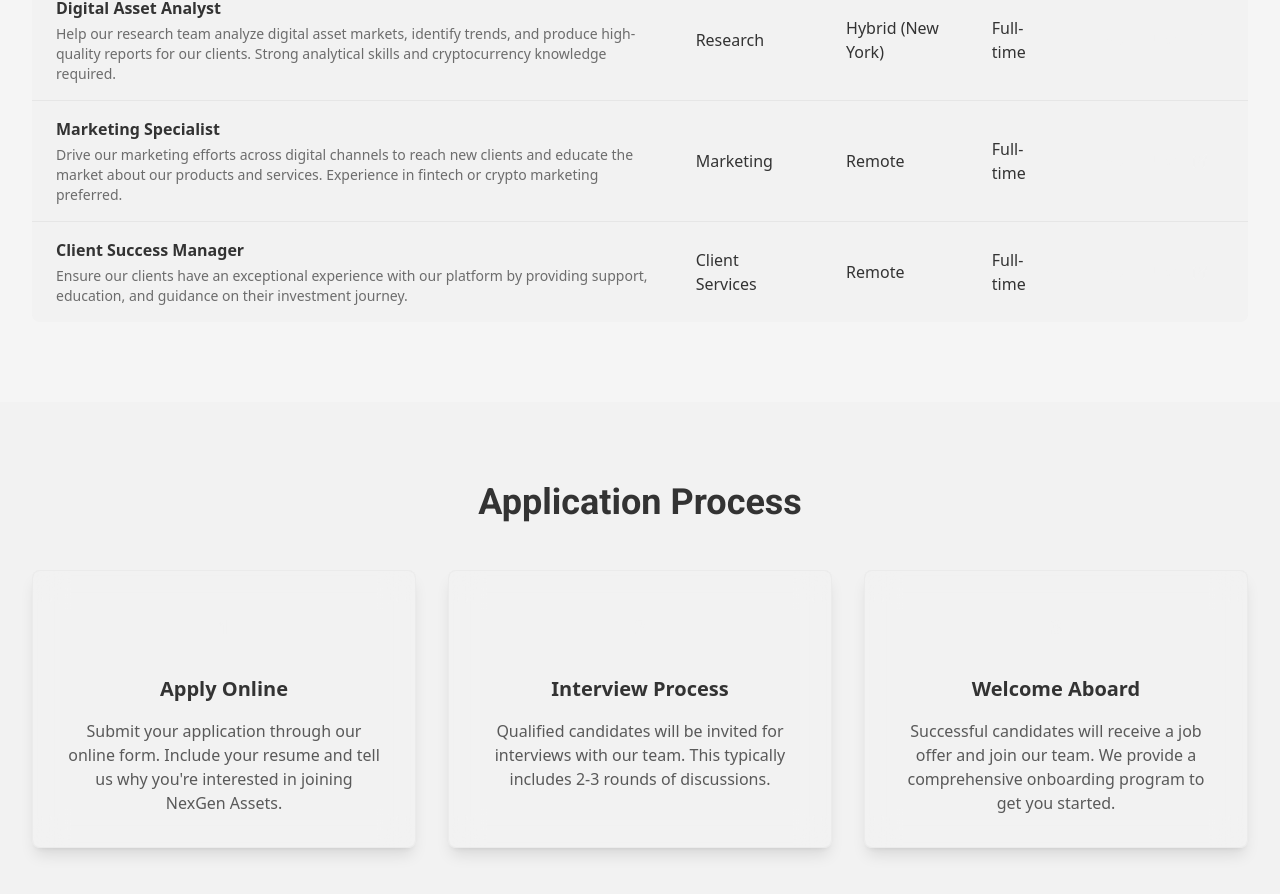
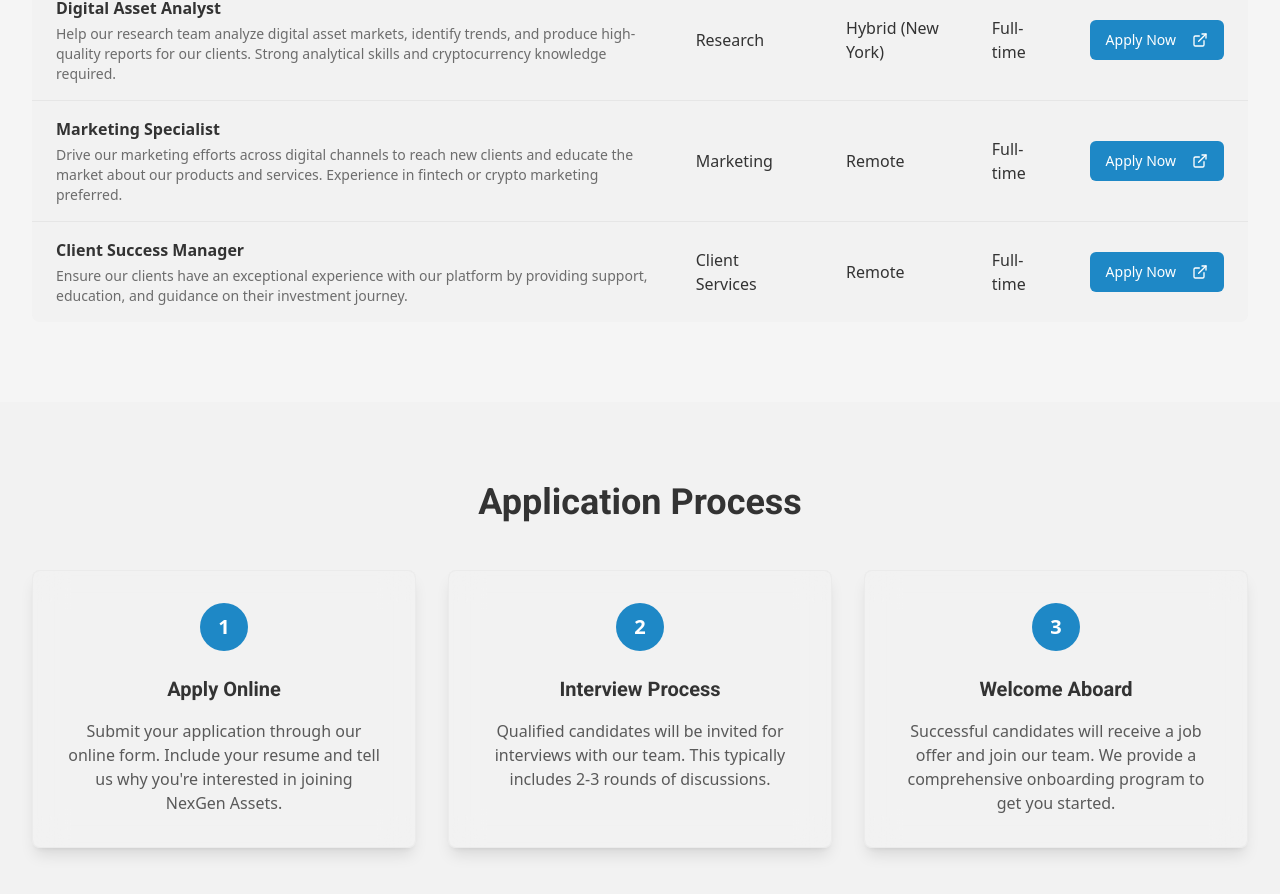
Before and after one commit to SubZero-prog/my-pet-project, a React (Vite) app: page /careers in a window 1280 px wide. Shown: the part 1463-2357 px from the top of the page. Built offline with nearby package versions, Linux system fonts and the light colour scheme.

Commit message:
Update button colors
Updated button colors in hiring modal, leadership team, and open positions sections to match the design requirements.

```diff
--- a/src/components/HiringModal.tsx
+++ b/src/components/HiringModal.tsx
@@ -29,7 +29,7 @@ export const HiringModal = () => {
     <Dialog open={isOpen} onOpenChange={setIsOpen}>
       <DialogContent className="glass-card">
         <DialogHeader>
-          <DialogTitle className="font-playfair text-2xl text-gradient">
+          <DialogTitle className="font-roboto text-2xl text-gradient">
             We're Hiring: Remote Assistant Position Available!
           </DialogTitle>
         </DialogHeader>
@@ -42,7 +42,7 @@ export const HiringModal = () => {
               Maybe Later
             </Button>
             <Button
-              className="bg-gold hover:bg-gold/90 text-background"
+              className="bg-blue hover:bg-blue/90 text-white"
               onClick={handleViewPositions}
             >
               View Open Positions
--- a/src/pages/Careers.tsx
+++ b/src/pages/Careers.tsx
@@ -100,7 +100,7 @@ const Careers = () => {
           <h2 className="heading-lg text-center mb-12">Open Positions</h2>
           <div className="overflow-x-auto">
             <table className="w-full bg-background rounded-lg overflow-hidden">
-              <thead className="bg-gold text-background">
+              <thead className="bg-blue text-white">
                 <tr>
                   <th className="py-4 px-6 text-left">Position</th>
                   <th className="py-4 px-6 text-left">Department</th>
@@ -121,7 +121,7 @@ const Careers = () => {
                     <td className="py-4 px-6">{job.type}</td>
                     <td className="py-4 px-6 text-right">
                       <Button
-                        className="bg-gold hover:bg-gold/90 text-background"
+                        className="bg-blue hover:bg-blue/90 text-white"
                         onClick={() => handleApply(job.id)}
                       >
                         Apply Now
@@ -141,22 +141,22 @@ const Careers = () => {
         <h2 className="heading-lg text-center mb-12">Application Process</h2>
         <div className="grid grid-cols-1 md:grid-cols-3 gap-8">
           <div className="glass-card p-8 text-center reveal">
-            <div className="bg-gold text-background w-12 h-12 rounded-full flex items-center justify-center text-xl font-bold mx-auto mb-6">1</div>
-            <h3 className="font-playfair text-xl font-semibold mb-4">Apply Online</h3>
+            <div className="bg-blue text-white w-12 h-12 rounded-full flex items-center justify-center text-xl font-bold mx-auto mb-6">1</div>
+            <h3 className="font-roboto text-xl font-semibold mb-4">Apply Online</h3>
             <p className="text-foreground/80">
               Submit your application through our online form. Include your resume and tell us why you're interested in joining NexGen Assets.
             </p>
           </div>
           <div className="glass-card p-8 text-center reveal">
-            <div className="bg-gold text-background w-12 h-12 rounded-full flex items-center justify-center text-xl font-bold mx-auto mb-6">2</div>
-            <h3 className="font-playfair text-xl font-semibold mb-4">Interview Process</h3>
+            <div className="bg-blue text-white w-12 h-12 rounded-full flex items-center justify-center text-xl font-bold mx-auto mb-6">2</div>
+            <h3 className="font-roboto text-xl font-semibold mb-4">Interview Process</h3>
             <p className="text-foreground/80">
               Qualified candidates will be invited for interviews with our team. This typically includes 2-3 rounds of discussions.
             </p>
           </div>
           <div className="glass-card p-8 text-center reveal">
-            <div className="bg-gold text-background w-12 h-12 rounded-full flex items-center justify-center text-xl font-bold mx-auto mb-6">3</div>
-            <h3 className="font-playfair text-xl font-semibold mb-4">Welcome Aboard</h3>
+            <div className="bg-blue text-white w-12 h-12 rounded-full flex items-center justify-center text-xl font-bold mx-auto mb-6">3</div>
+            <h3 className="font-roboto text-xl font-semibold mb-4">Welcome Aboard</h3>
             <p className="text-foreground/80">
               Successful candidates will receive a job offer and join our team. We provide a comprehensive onboarding program to get you started.
             </p>
--- a/src/pages/Company.tsx
+++ b/src/pages/Company.tsx
@@ -80,23 +80,23 @@ const Company = () => {
           <div className="glass-card p-8 rounded-lg">
             <div className="grid grid-cols-2 gap-4">
               <div className="p-4 text-center">
-                <Sparkles className="h-10 w-10 text-gold mx-auto mb-2" />
-                <h3 className="font-playfair text-lg font-semibold mb-1">Innovation</h3>
+                <Sparkles className="h-10 w-10 text-blue mx-auto mb-2" />
+                <h3 className="font-roboto text-lg font-semibold mb-1">Innovation</h3>
                 <p className="text-sm text-foreground/80">Pioneering new approaches to digital asset management</p>
               </div>
               <div className="p-4 text-center">
-                <Users className="h-10 w-10 text-gold mx-auto mb-2" />
-                <h3 className="font-playfair text-lg font-semibold mb-1">Accessibility</h3>
+                <Users className="h-10 w-10 text-blue mx-auto mb-2" />
+                <h3 className="font-roboto text-lg font-semibold mb-1">Accessibility</h3>
                 <p className="text-sm text-foreground/80">Making digital assets available to all investors</p>
               </div>
               <div className="p-4 text-center">
-                <BarChart className="h-10 w-10 text-gold mx-auto mb-2" />
-                <h3 className="font-playfair text-lg font-semibold mb-1">Transparency</h3>
+                <BarChart className="h-10 w-10 text-blue mx-auto mb-2" />
+                <h3 className="font-roboto text-lg font-semibold mb-1">Transparency</h3>
                 <p className="text-sm text-foreground/80">Clear, honest reporting on all investments</p>
               </div>
               <div className="p-4 text-center">
-                <Users className="h-10 w-10 text-gold mx-auto mb-2" />
-                <h3 className="font-playfair text-lg font-semibold mb-1">Education</h3>
+                <Users className="h-10 w-10 text-blue mx-auto mb-2" />
+                <h3 className="font-roboto text-lg font-semibold mb-1">Education</h3>
                 <p className="text-sm text-foreground/80">Empowering investors with knowledge</p>
               </div>
             </div>
@@ -119,8 +119,8 @@ const Company = () => {
                   />
                 </div>
                 <div className="p-6">
-                  <h3 className="font-playfair text-xl font-semibold mb-1">{member.name}</h3>
-                  <p className="text-gold font-medium mb-3">{member.title}</p>
+                  <h3 className="font-roboto text-xl font-semibold mb-1">{member.name}</h3>
+                  <p className="text-blue font-medium mb-3">{member.title}</p>
                   <p className="text-foreground/80 text-sm">{member.bio}</p>
                 </div>
               </div>
@@ -129,7 +129,7 @@ const Company = () => {
 
           <div className="mt-12 text-center">
             <Button
-              className="bg-gold hover:bg-gold/90 text-background"
+              className="bg-blue hover:bg-blue/90 text-white"
               onClick={() => navigate('/careers')}
             >
               Explore Job Openings
```
